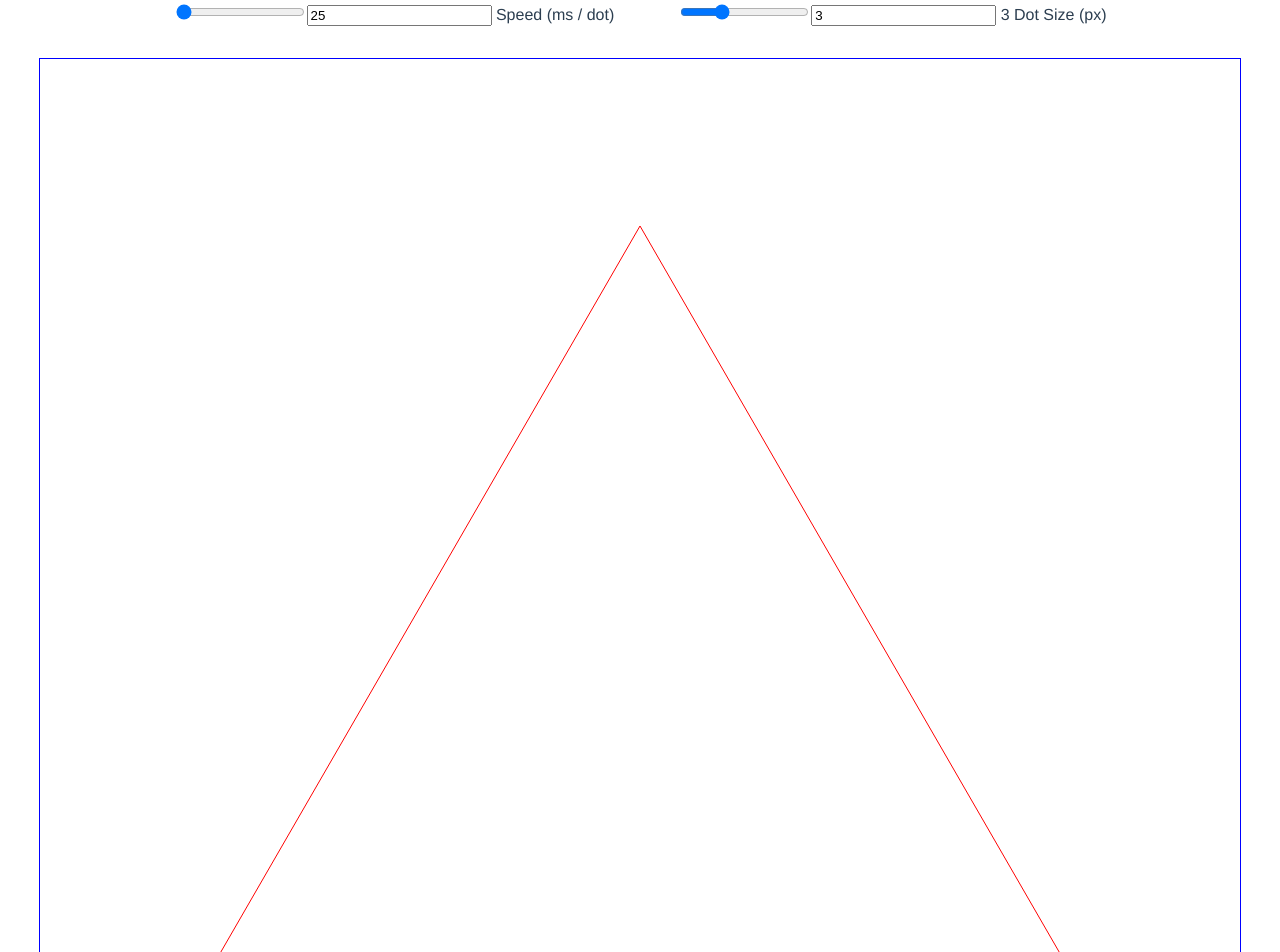
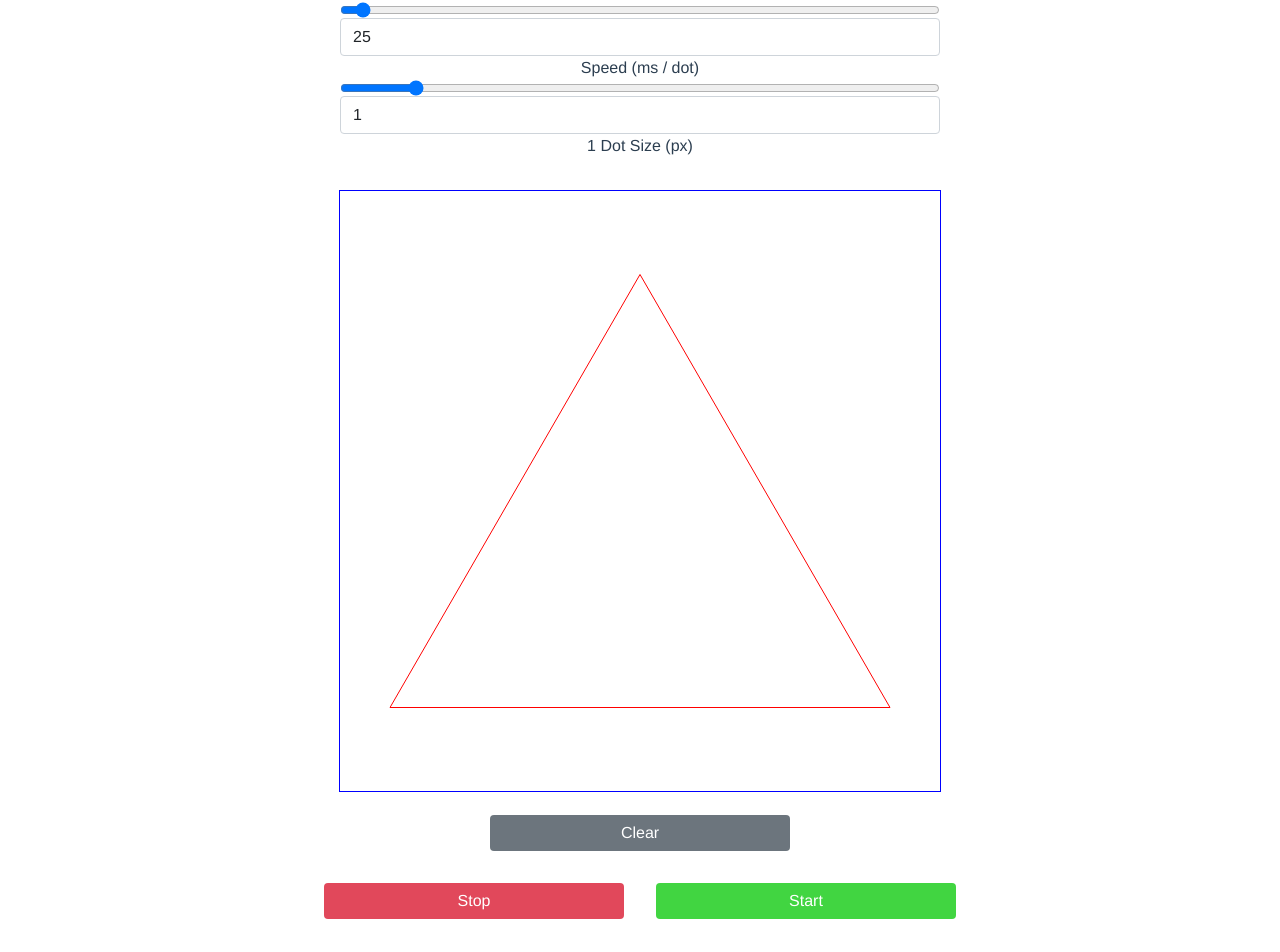
Before and after one commit to Brandon-Reichman/sierpinski, a Vue app: page / in a window 1280 px wide. Shown: the part 58-1010 px from the top of the page. Built offline with nearby package versions, Linux system fonts and the light colour scheme.

Commit message:
add bootstrapvue cleanup style

```diff
--- a/package.json
+++ b/package.json
@@ -8,6 +8,8 @@
     "lint": "vue-cli-service lint"
   },
   "dependencies": {
+    "bootstrap": "^5.1.3",
+    "bootstrap-vue": "^2.21.2",
     "core-js": "^3.8.3",
     "vue": "^2.6.14"
   },
--- a/src/App.vue
+++ b/src/App.vue
@@ -6,6 +6,9 @@
 
 <script>
 import SierpinskiTriangle from "@/components/SierpinskiTriangle";
+
+import 'bootstrap/dist/css/bootstrap.css'
+import 'bootstrap-vue/dist/bootstrap-vue.css'
 
 export default {
   name: 'App',
--- a/src/components/SierpinskiTriangle.vue
+++ b/src/components/SierpinskiTriangle.vue
@@ -1,23 +1,29 @@
 <template>
     <div class="wrapper">
-        <div>
-        <form class="param-form" @submit.prevent="" @change="handleChange">
-            <input type="range" min="0" max="5000" v-model="delay" />
-            <input type="number" v-model="delay" />
-            <label> Speed (ms / dot)</label>
-            <span class="form-space"></span>
-            <input type="range" min="0" max="10" v-model="size" />
-            <input type="number" v-model="size" />
-            <label> {{ size }} Dot Size (px)</label>
-        </form>
-        <canvas style="border:solid 1px blue;" id="triangle" width="1200" height="1200"></canvas>
+        <div class="param-form-container">
+            <b-form class="param-form" @submit.prevent="" @change="handleChange">
+                <div class="row">
+                    <b-input type="range" min="0" max="5000" v-model="delay" />
+                    <b-input type="number" v-model="delay" />
+                    <label> Speed (ms / dot)</label>
+                </div>
+                <div class="row">
+                    <span class="form-space"></span>
+                    <b-input type="range" min="0" max="10" v-model="size" />
+                    <b-input type="number" v-model="size" />
+                    <label> {{ size }} Dot Size (px)</label>
+                </div>
+            </b-form>
         </div>
-        <div>
-            <button @click="clearCanvas" class="button">Clear</button>
-        </div>
-        <div>
-            <button @click="buttonClick('stop')" class="button stop-button">Stop</button>
-            <button @click="buttonClick('start')" class="button start-button">Start</button>
+        <canvas style="border:solid 1px blue;" id="triangle" width="600" height="600"></canvas>
+        <div class="button-container">
+            <div>
+                <b-button @click="clearCanvas" class="button">Clear</b-button>
+            </div>
+            <div>
+                <b-button @click="buttonClick('stop')" class="button stop-button">Stop</b-button>
+                <b-button @click="buttonClick('start')" class="button start-button">Start</b-button>
+            </div>
         </div>
     </div>
 </template>
@@ -76,7 +82,7 @@ export default {
         border:none;
         margin:1em;
         width:100%;
-        max-width:550px;
+        max-width:300px;
     }
     .start-button{
         background-color: #41d541;
@@ -90,4 +96,14 @@ export default {
     .param-form{
         margin-block:2em;
     }
+    .param-form-container{
+        margin:auto;
+        width:45%;
+    }
+    #triangle{
+    }
+    .button-container{
+        margin:auto;
+        max-width:75%;
+    }
 </style>
--- a/src/main.js
+++ b/src/main.js
@@ -1,6 +1,8 @@
 import Vue from 'vue'
 import App from './App.vue'
+import BootstrapVue from "bootstrap-vue";
 
+Vue.use(BootstrapVue);
 Vue.config.productionTip = false
 
 new Vue({
--- a/src/service/sierpinski.js
+++ b/src/service/sierpinski.js
@@ -1,10 +1,10 @@
-let side = 1000;
+let side = 500;
 let h = side * (Math.sqrt(3)/2);
 
 let delay = 25;
 let stop = true;
 let lastPoint = null;
-let size = 3;
+let size = 1;
 
 const coordinates = {
 	a: { x: 0, y: - h / 2 },
```
Also changed, not shown: 1 other file (tests, documents, lock files or other folders).
